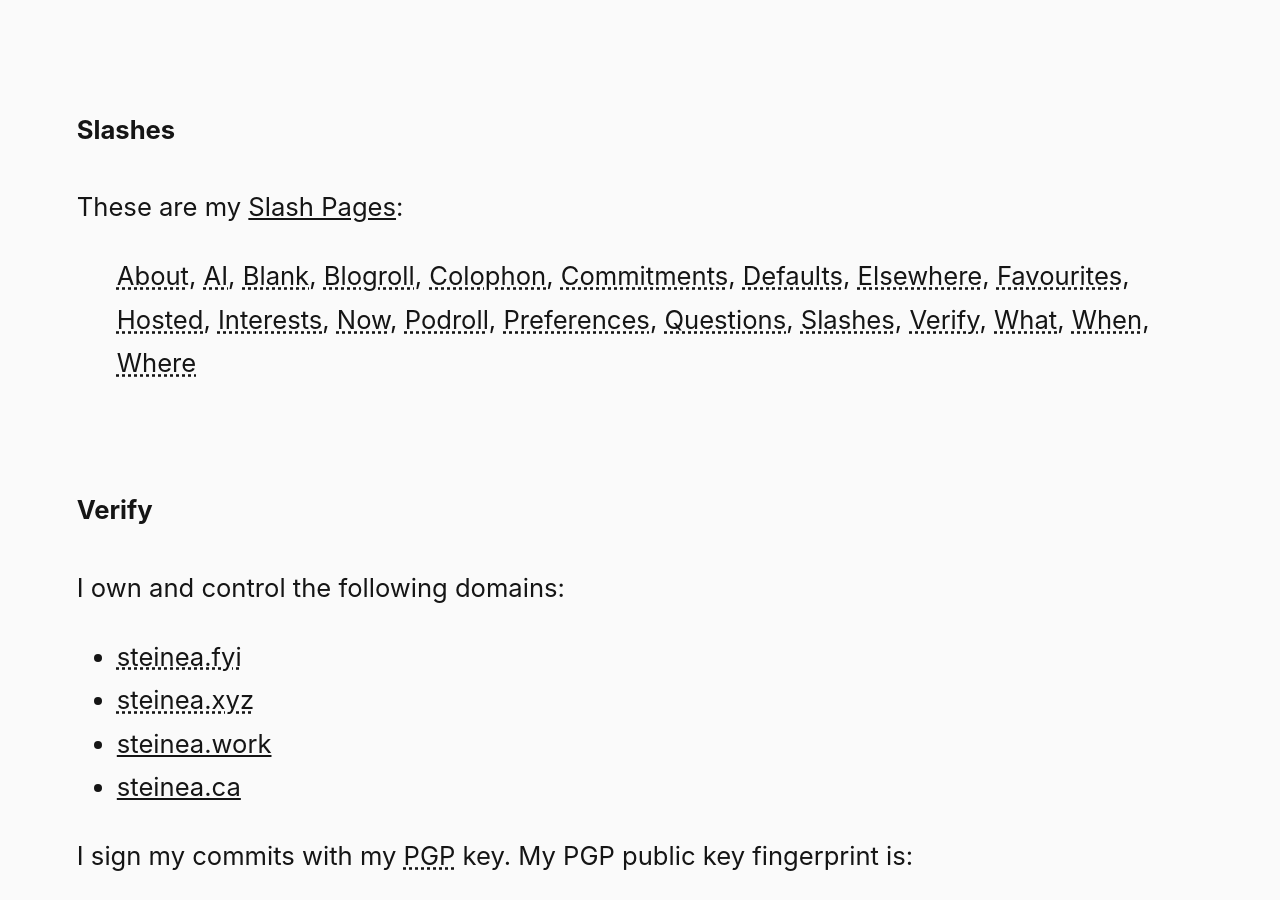
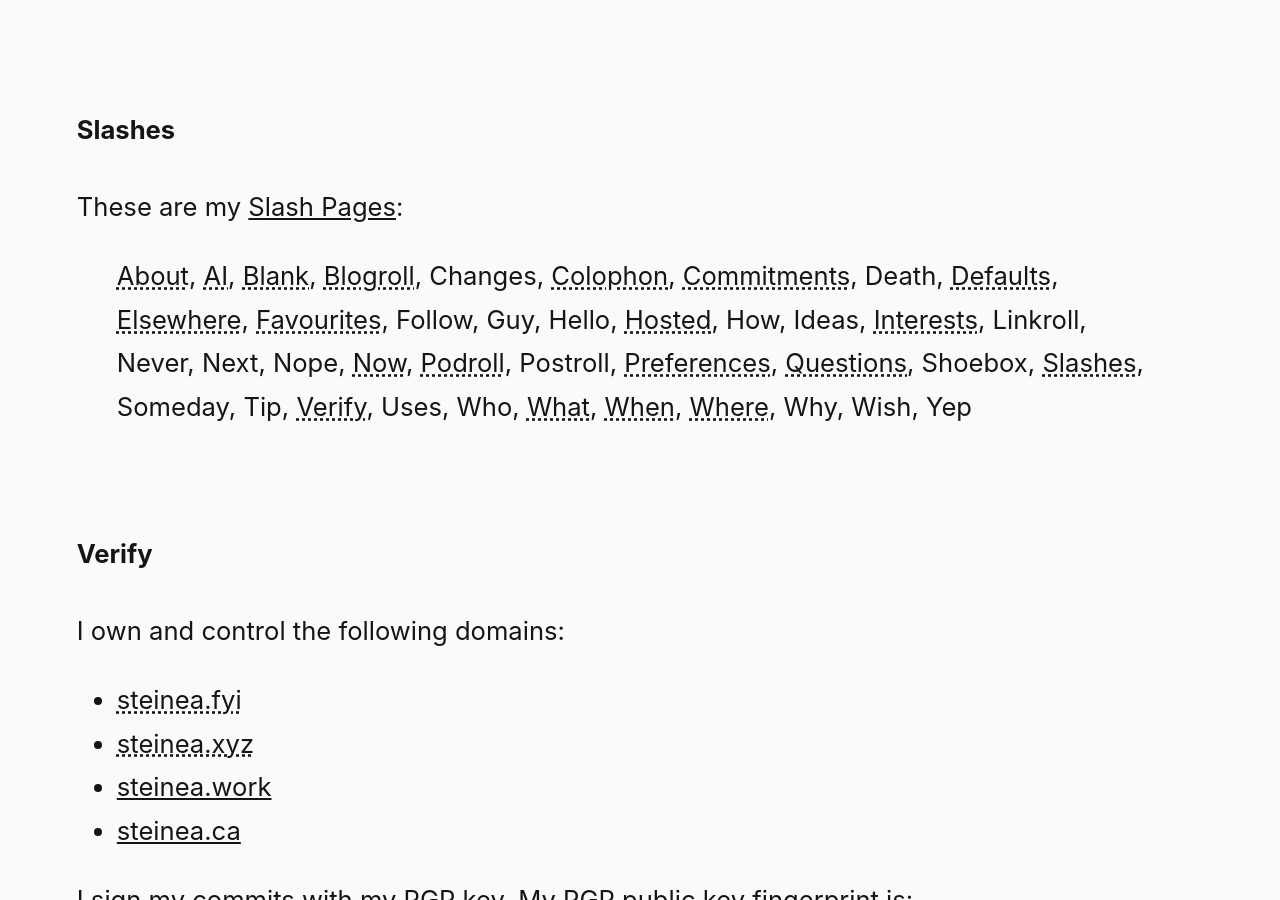
Before and after one commit to steinea/fyi, a Jekyll site: the page built from index.md, in a window 1280 px wide and 900 px high, scrolled down 2899 px. Built offline with Jekyll 4.4.1, drawn with Linux system fonts in a browser that asks for light colours.

Commit message:
Add to do slashes, to consider, and redirect info comment

```diff
--- a/_includes/slashes.md
+++ b/_includes/slashes.md
@@ -1,18 +1,19 @@
 These are my [Slash Pages](https://slashpages.net/):
 
-> [About](/about/), [AI](/ai/), [Blank](/blank/), [Blogroll](/blogroll/), [Colophon](/colophon/), [Commitments](/commitments/), [Defaults](/defaults/), [Elsewhere](/elsewhere/), [Favourites](/favourites/), [Hosted](/hosted/), [Interests](/interests/), [Now](/now/), [Podroll](/podroll/), [Preferences](/preferences/), [Questions](/questions/), [Slashes](/slashes/), [Verify](/verify/), [What](/what/), [When](/when/), [Where](/where/)
+> [About](/about/), [AI](/ai/), [Blank](/blank/), [Blogroll](/blogroll/), Changes, [Colophon](/colophon/), [Commitments](/commitments/), Death, [Defaults](/defaults/), [Elsewhere](/elsewhere/), [Favourites](/favourites/), Follow, Guy, Hello, [Hosted](/hosted/), How, Ideas, [Interests](/interests/), Linkroll, Never, Next, Nope, [Now](/now/), [Podroll](/podroll/), Postroll, [Preferences](/preferences/), [Questions](/questions/), Shoebox, [Slashes](/slashes/), Someday, Tip, [Verify](/verify/), Uses, Who, [What](/what/), [When](/when/), [Where](/where/), Why, Wish, Yep
 
 
+<!-- To consider
+  Carry
+  Green
+  Junk
+  Pfp
+-->
+
 <!--
-
-Carry
-Changelog, log
-Chipotle
-Contact
-Death
-Follow
-Green
-Guy
-Hello
-Ideas
+  Robots redirects to AI
+  Hills redirects to Commitments
+  Canon redirects to Favourites
+  Posse redirects to Hosted
+  Chipotle redirects to Preferences
 -->
```
